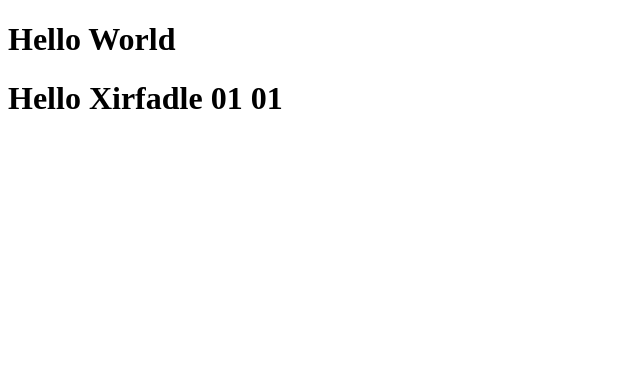
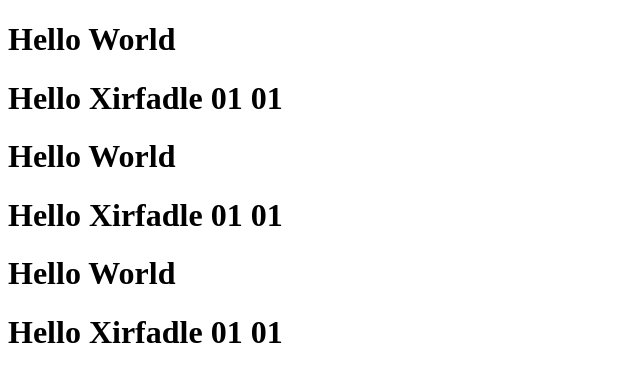
Before and after one commit to AbbasSAFAROV/xirfadleApp, a plain HTML site: page index.html in a window 1280 px wide. Shown: the whole page, without its empty margins (0-640 px from the left). Drawn offline with Linux system fonts and the light colour scheme.

Commit message:
fix/2056/css_duzenlenmesi

```diff
--- a/index.html
+++ b/index.html
@@ -9,10 +9,15 @@
     <h1>Hello World</h1>
     <h1>Hello Xirfadle 01 01</h1>
 
+    <h1>Hello World</h1>
+    <h1>Hello Xirfadle 01 01</h1>
+
+    <h1>Hello World</h1>
+    <h1>Hello Xirfadle 01 01</h1>
+
     <!-- git branch main -->
     <!-- git pull -->
-
-    <!-- git branch -b fix/0102/html_dosya_d -->
+    <!-- git checkout -b fix/0102/html_dosya_d -->
     <!-- git add . -->
     <!-- git commit -m "fix/0102/dosya_duzenlendi" -->
     <!-- git push -->
--- /dev/null
+++ b/style.css
@@ -0,0 +1,3 @@
+body {
+    background-color: red;
+}
```
